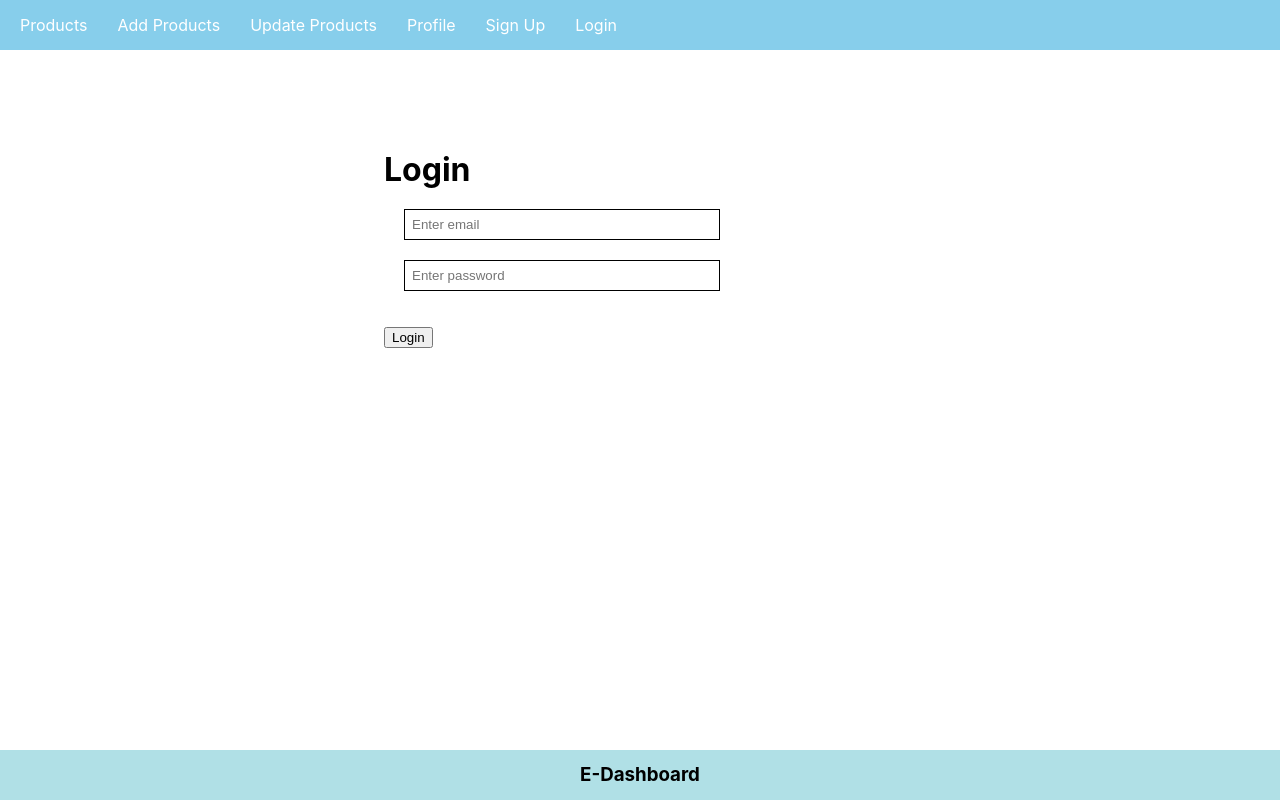
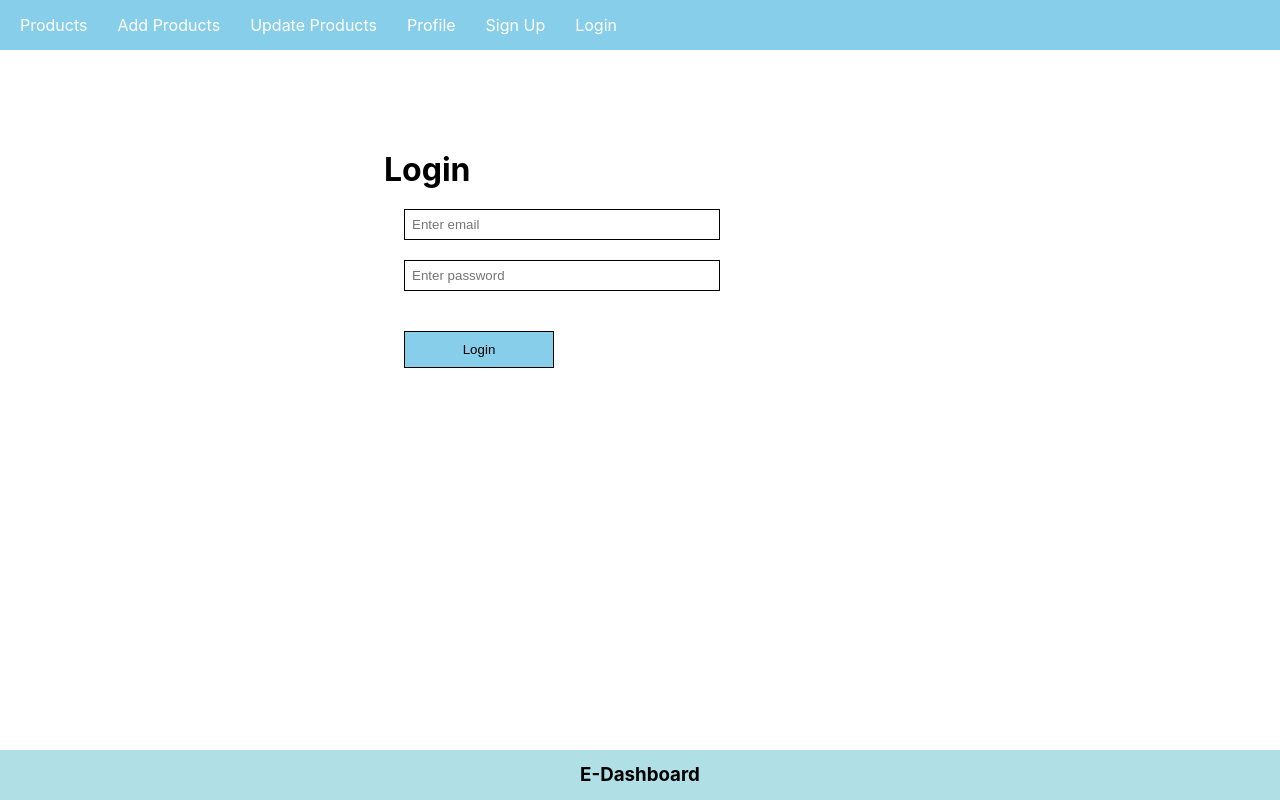
Before and after one commit to richterace/EcommerceDashboard, a React (Create React App) app in the folder frontend/: page /login in a window 1280 px wide. Built offline with nearby package versions, Linux system fonts and the light colour scheme.

Commit message:
Login API integration

```diff
--- a/frontend/src/components/Login.js
+++ b/frontend/src/components/Login.js
@@ -1,11 +1,34 @@
-import React, { useState } from 'react';
+import React, { useEffect, useState } from 'react';
+import { useNavigate } from "react-router-dom"
 
 const Login = () => {
 
     const [email, setEmail] = useState('');
     const [password, setPassword] = useState('');
-    const handleLogin = () => {
-        console.warn(email, password)
+    const navigate = useNavigate();
+    useEffect(() => {
+        const auth = localStorage.getItem('user')
+        if (auth) {
+            navigate('/')
+        }
+    })
+    const handleLogin = async () => {
+        let result = await fetch("http://localhost:5000/login", {
+            method: 'post',
+            body: JSON.stringify({ email, password }),
+            headers: {
+                'Content-Type': 'application/json'
+            }
+        });
+        result = await result.json();
+        console.warn(result)
+        if (result.name) {
+            localStorage.setItem("user", JSON.stringify(result))
+            navigate('/')
+        } else {
+            alert('Please enter valid details.')
+        }
+
     }
     return (
         <div className="login">
@@ -15,7 +38,7 @@ const Login = () => {
                     onChange={(e) => setEmail(e.target.value)} value={email} />
                 <input className="inputBox" type="password" placeholder="Enter password"
                     onChange={(e) => setPassword(e.target.value)} value={password} />
-                <button onClick={handleLogin} classname="LoginButton" type="button">Login</button>
+                <button onClick={handleLogin} className="LoginButton" type="button">Login</button>
             </h1>
         </div>
 
--- a/frontend/src/components/Nav.js
+++ b/frontend/src/components/Nav.js
@@ -15,8 +15,12 @@ const Nav = () => {
                 <li><Link to="/add"> Add Products</Link></li>
                 <li><Link to="/update">Update Products</Link></li>
                 <li><Link to="/profile">Profile</Link></li>
-                <li>{auth ? <Link onClick={logout} to="/signup">Logout</Link> : <Link to="/signup">Sign Up</Link>}</li>
-                <li><Link to="/login">Login</Link></li>
+                {/* <li>{auth ? <Link onClick={logout} to="/signup">Logout</Link> : <Link to="/signup">Sign Up</Link>}</li>
+                <li><Link to="/login">Login</Link></li> */}
+                {
+                    auth ? <Link onClick={logout} to="/signup">Logout</Link> : <><li><Link to="/signup">Sign Up</Link> </li>
+                        <li><Link to="/login">Login</Link></li></>
+                }
             </ul>
         </div>
     )
```
